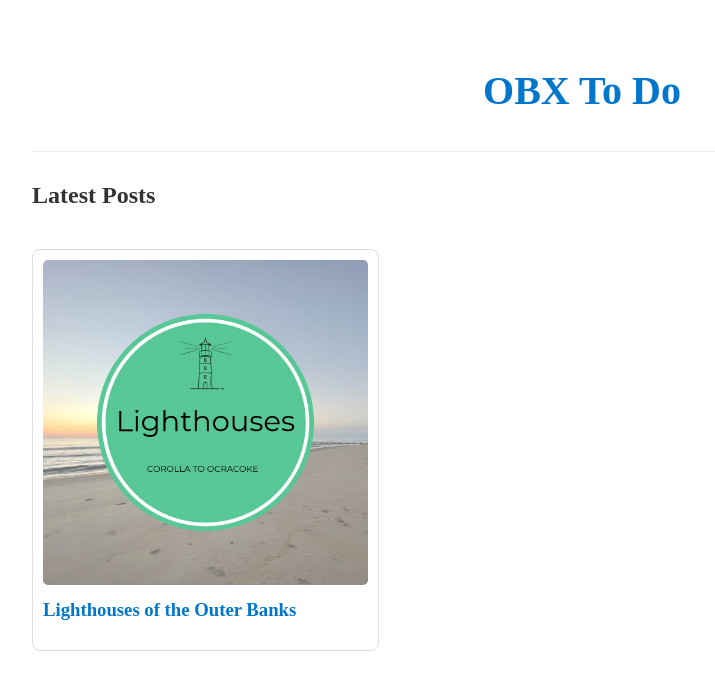
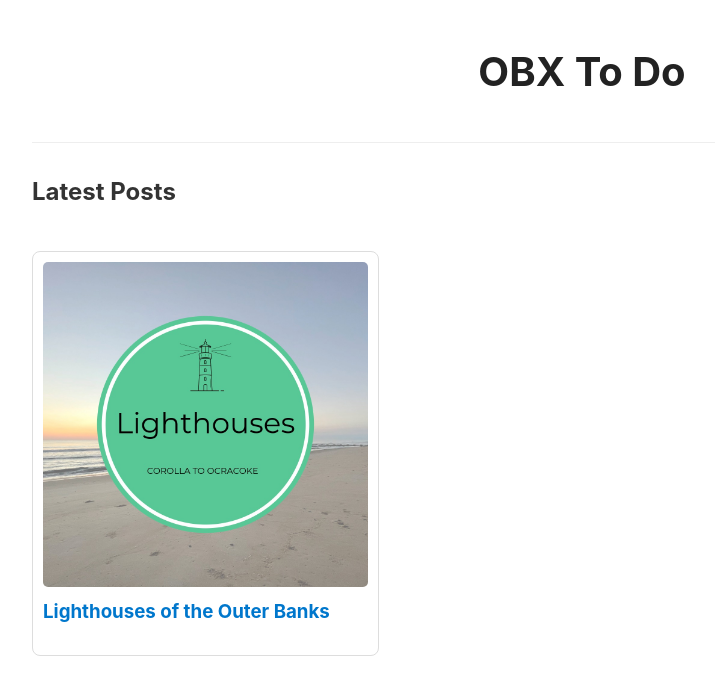
Before and after one commit to obxtodo/obxtodo.com, a Jekyll site: the page built from index.html, in a window 1280 px wide. Shown: the top 695 px of the page, without its empty margins (58-773 px from the left). Built offline with Jekyll 4.4.1, drawn with Linux system fonts in a browser that asks for light colours.

Commit message:
Update default.html
Signed-off-by: obxtodo <obxtodo@gmail.com>

```diff
--- a/_layouts/default.html
+++ b/_layouts/default.html
@@ -1,14 +1,134 @@
 <!DOCTYPE html>
-<html>
+<html lang="en">
 <head>
   <meta charset="utf-8">
+  <meta name="viewport" content="width=device-width, initial-scale=1">
   <title>{{ page.title }} | {{ site.title }}</title>
-  <meta name="viewport" content="width=device-width, initial-scale=1">
 
   <style>
-    /* Paste that FULL style section I gave you in the previous turn right here */
-    html, body { background-color: #ffffff !important; ... }
-    /* ... rest of the CSS ... */
+    /* 1. MASTER THEME RESET */
+    html, body {
+      background-color: #ffffff !important;
+      background-image: none !important;
+      color: #333333 !important;
+      font-family: -apple-system, BlinkMacSystemFont, "Segoe UI", Helvetica, Arial, sans-serif;
+      margin: 0;
+      padding: 0;
+      line-height: 1.6;
+    }
+
+    /* 2. CONTAINER CONSTRAINTS (The "Normal Size" Fix) */
+    .wrapper {
+      width: 90% !important;
+      max-width: 1000px !important; /* Keeps site from getting super wide */
+      margin: 0 auto !important;
+      float: none !important;
+      position: relative !important;
+      background: #ffffff !important;
+    }
+
+    /* 3. HEADER & BRANDING */
+    header {
+      width: 100% !important;
+      float: none !important;
+      position: static !important;
+      text-align: center !important;
+      padding: 60px 0 30px 0 !important;
+      border-bottom: 1px solid #f0f0f0;
+      margin-bottom: 40px;
+    }
+
+    header h1 {
+      font-size: 2.2rem !important;
+      margin: 0 !important;
+    }
+
+    header h1 a {
+      color: #222 !important;
+      text-decoration: none !important;
+    }
+
+    header p {
+      color: #888 !important;
+      font-size: 1rem !important;
+      margin-top: 10px !important;
+    }
+
+    /* 4. CONTENT SECTION */
+    section {
+      width: 100% !important;
+      float: none !important;
+      padding: 0 !important;
+    }
+
+    /* 5. FLEXBOX LAYOUT (Image Left / Text Right) */
+    .post-container {
+      display: flex;
+      flex-direction: row;
+      gap: 50px;
+      align-items: flex-start;
+      margin-top: 20px;
+    }
+
+    .post-media {
+      flex: 1.2; /* Slightly more room for the images */
+      max-width: 550px;
+    }
+
+    .post-content {
+      flex: 1;
+    }
+
+    .post-content h1 {
+      margin-top: 0;
+      font-size: 2rem;
+    }
+
+    /* 6. GALLERY GRID (Homepage) */
+    .gallery-grid {
+      display: grid !important;
+      grid-template-columns: repeat(auto-fill, minmax(280px, 1fr)) !important;
+      gap: 25px !important;
+      padding-bottom: 50px;
+    }
+
+    .gallery-item {
+      border: 1px solid #eee;
+      border-radius: 12px;
+      overflow: hidden;
+      transition: transform 0.2s ease;
+    }
+
+    .gallery-item:hover {
+      transform: translateY(-5px);
+      box-shadow: 0 10px 20px rgba(0,0,0,0.05);
+    }
+
+    /* 7. HIDE THEME ARTIFACTS */
+    footer, .wrapper footer, header p.view, header ul, .owner, hr {
+      display: none !important;
+    }
+
+    /* 8. RESPONSIVE MOBILE FIX */
+    @media (max-width: 768px) {
+      .post-container {
+        flex-direction: column;
+      }
+      .post-media, .post-content {
+        max-width: 100%;
+        width: 100%;
+      }
+      header {
+        padding: 30px 0 !important;
+      }
+    }
+
+    /* IMAGE STYLING */
+    img {
+      max-width: 100%;
+      height: auto;
+      display: block;
+    }
   </style>
 </head>
 <body>
```
